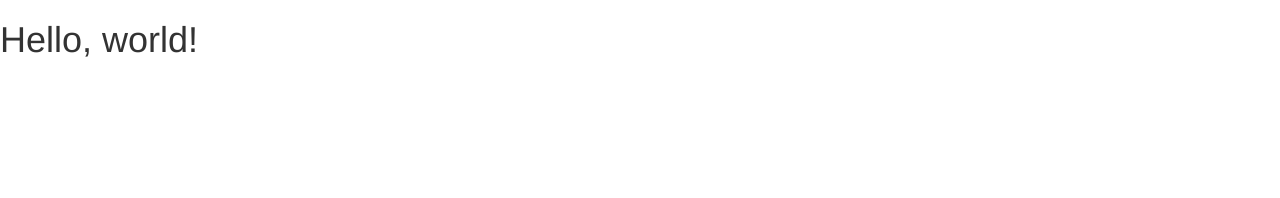
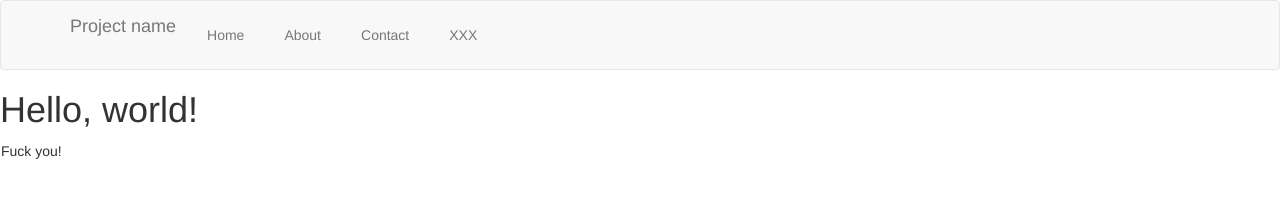
Before and after one commit to tomchw/Sandbox, a plain HTML site: page TempProject/WebContent/index.html in a window 1280 px wide. Drawn offline with Linux system fonts and the light colour scheme.

Commit message:
Quite nice

```diff
--- a/TempProject/WebContent/index.html
+++ b/TempProject/WebContent/index.html
@@ -1,13 +1,40 @@
 <!DOCTYPE html>
 <html>
   <head>
-    <title>Bootstrap 101 Template</title>
+    <title>Bootstrap Test</title>
     <meta name="viewport" content="width=device-width, initial-scale=1.0">
     <link href="bootstrap/css/bootstrap.min.css" rel="stylesheet" media="screen">
+    <link href="my/css/my.css" rel="stylesheet" media="screen">
   </head>
   <body>
+
+
+
+    <div class="navbar navbar-default">
+      <div class="container">
+        <div class="navbar-header">
+          <button type="button" class="navbar-toggle" data-toggle="collapse" data-target=".navbar-collapse">
+            <span class="icon-bar"></span>
+            <span class="icon-bar"></span>
+            <span class="icon-bar"></span>
+          </button>
+          <a class="navbar-brand" href="#">Project name</a>
+        </div>
+        <div class="collapse navbar-collapse">
+          <ul class="nav navbar-nav">
+            <li class="t_toggleBorder"><a href="#">Home</a></li>
+            <li class="t_toggleBorder"><a href="#">About</a></li>
+            <li class="t_toggleBorder"><a href="#">Contact</a></li>
+            <li class="t_toggleBorder"><a href="#">XXX</a></li>
+          </ul>
+        </div>
+      </div>
+    </div>
+
     <h1>Hello, world!</h1>
-
+    <p class="t_toggleBorder">
+      Fuck you!
+    </p>
 
     <script src="jquery/jquery-latest.js"></script>
     <script src="bootstrap/js/bootstrap.min.js"></script>
--- /dev/null
+++ b/TempProject/WebContent/my/css/my.css
@@ -0,0 +1,18 @@
+.t_toggleBorder {
+  position: relative;
+  margin-top: 8px;
+  margin-right: 8px;
+  margin-bottom: 8px;
+  background-color: transparent;
+  border: 1px solid transparent;
+  border-radius: 4px;
+}
+
+.t_toggleBorder:hover,
+.t_toggleBorder:focus {
+  background-color: #eeeeee;
+}
+
+.t_width100 {
+
+}
```
